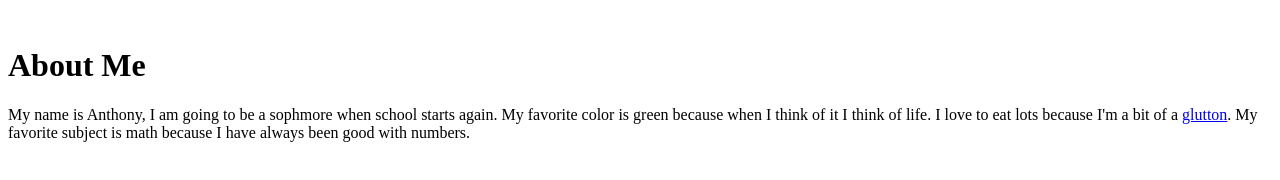
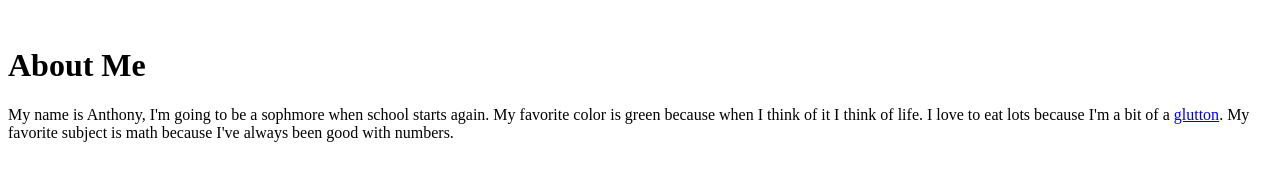
Before and after one commit to 0369410/AboutMe, a plain HTML site: page index.html in a window 1280 px wide. Drawn offline with Linux system fonts and the light colour scheme.

Commit message:
I made a few grammar changes!

```diff
--- a/index.html
+++ b/index.html
@@ -6,6 +6,6 @@
   </head>
   <body>
     <h1>About Me</h1>
-    <text>  My name is Anthony, I am going to be a sophmore when school starts again. My favorite color is green because when I think of it I think of life. I love to eat lots because I'm a bit of a <a href="https://www.google.com/search?q=definition+of+glutton&safe=strict&sxsrf=ALeKk002zj0-p3wL76qJSUB6JsOA5-NHiA%3A1623766329311&ei=ObXIYKa7EseYwbkPr5KwuAc">glutton</a>. My favorite subject is math because I have always been good with numbers.</text>
+    <text>  My name is Anthony, I'm going to be a sophmore when school starts again. My favorite color is green because when I think of it I think of life. I love to eat lots because I'm a bit of a <a href="https://www.google.com/search?q=definition+of+glutton&safe=strict&sxsrf=ALeKk002zj0-p3wL76qJSUB6JsOA5-NHiA%3A1623766329311&ei=ObXIYKa7EseYwbkPr5KwuAc">glutton</a>. My favorite subject is math because I've always been good with numbers.</text>
   </body>
 </html>
```
